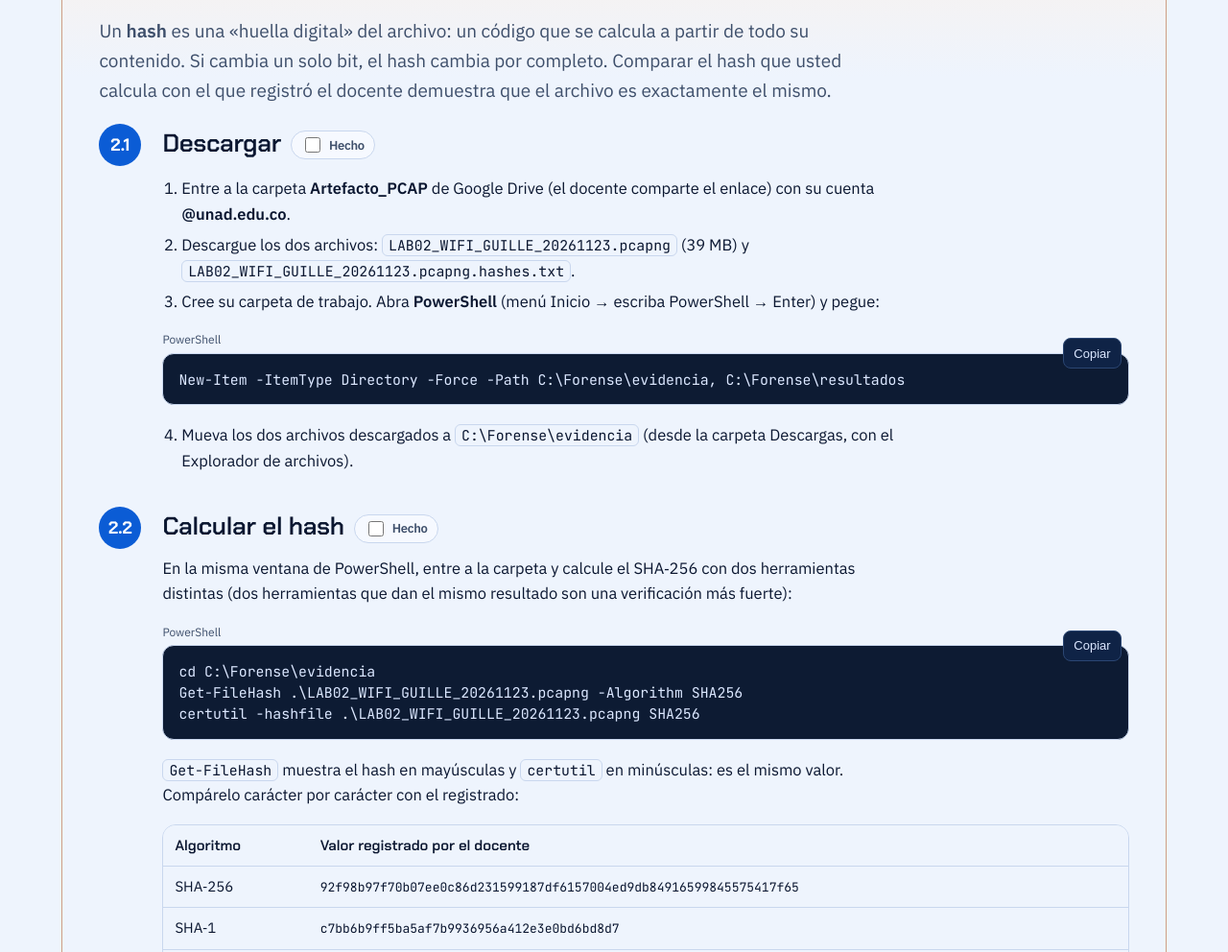
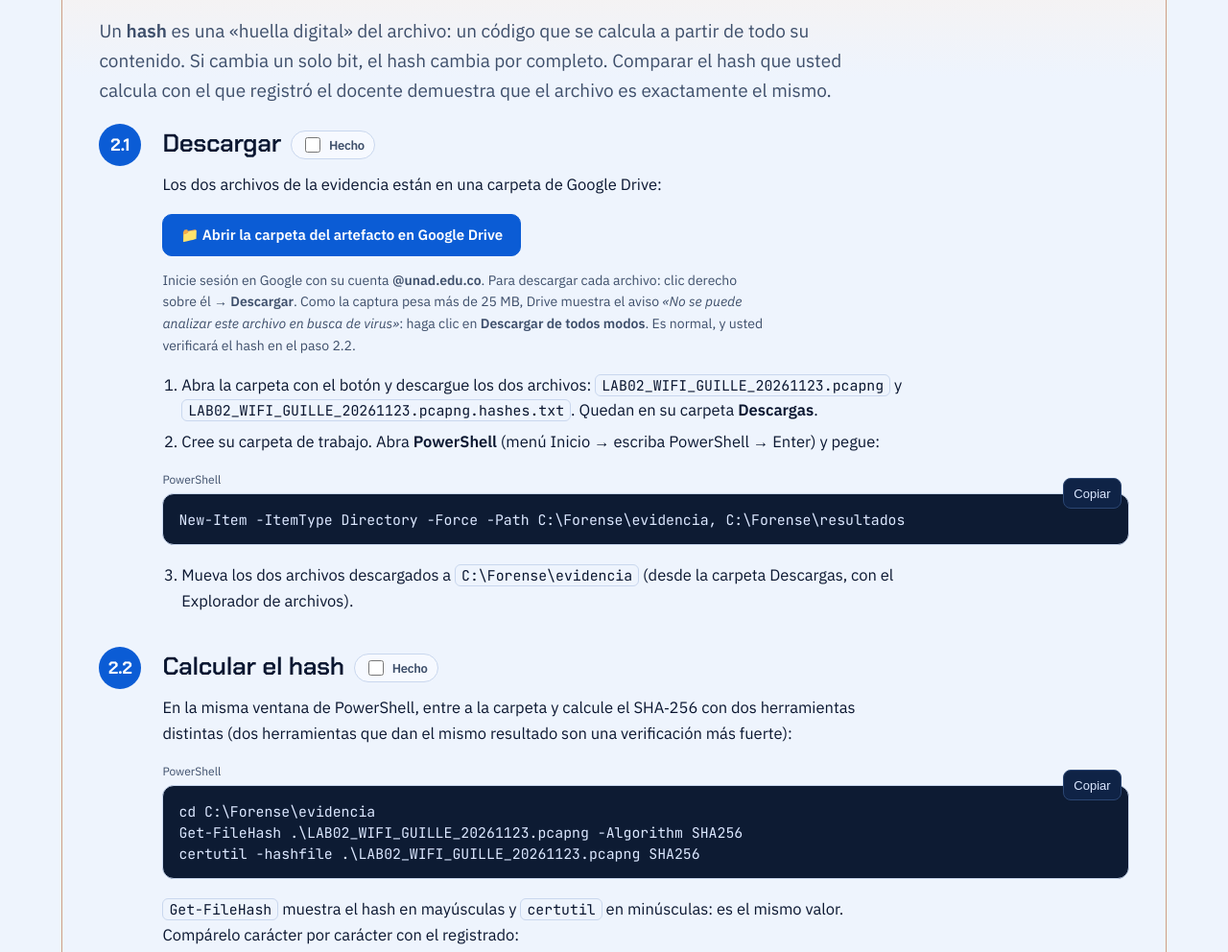
Before and after one commit to guillermootalora/lab02-red-estudiantes, a plain HTML site: page index.html in a window 1280 px wide. Shown: the part 5202-6194 px from the top of the page at 96% size. Drawn offline with Linux system fonts and the light colour scheme.

Commit message:
Lab02: enlace a la carpeta del artefacto en Drive

```diff
--- a/css/estilos.css
+++ b/css/estilos.css
@@ -412,3 +412,6 @@ h2 .q{display:inline-block;vertical-align:middle;margin-left:8px;font:600 13px "
 .panes .z3{fill:var(--orange-soft);stroke:var(--orange);stroke-width:2}
 table.expl td:first-child{white-space:nowrap}
 @media (max-width:760px){.ptab{padding:6px 9px;font-size:13px}}
+.dlbox{display:flex;flex-wrap:wrap;gap:12px;margin:14px 0}
+.dlbox .btn{text-align:center;line-height:1.3}
+.dlbox .btn small{font-weight:400;font-size:12px;opacity:.85}
--- a/index.html
+++ b/index.html
@@ -152,7 +152,7 @@
 <section data-tab="est" class="band alt" id="verificar"><div class="wrap frame t-orange" data-label="Paso 2 · Integridad">
  <h2>Paso 2 · Descargar la evidencia y verificar que no ha cambiado</h2>
  <p class="lead">Un <b>hash</b> es una «huella digital» del archivo: un código que se calcula a partir de todo su contenido. Si cambia un solo bit, el hash cambia por completo. Comparar el hash que usted calcula con el que registró el docente demuestra que el archivo es exactamente el mismo.</p>
- <div class="step "><div class="n">2.1</div><div><h3>Descargar</h3><ol class="do"><li>Entre a la carpeta <b>Artefacto_PCAP</b> de Google Drive (el docente comparte el enlace) con su cuenta <b>@unad.edu.co</b>.</li><li>Descargue los dos archivos: <code>LAB02_WIFI_GUILLE_20261123.pcapng</code> (39 MB) y <code>LAB02_WIFI_GUILLE_20261123.pcapng.hashes.txt</code>.</li><li>Cree su carpeta de trabajo. Abra <b>PowerShell</b> (menú Inicio → escriba PowerShell → Enter) y pegue:</li></ol><div class="code"><span class="t">PowerShell</span><pre><code>New-Item -ItemType Directory -Force -Path C:\Forense\evidencia, C:\Forense\resultados</code></pre></div><ol class="do" start="4"><li>Mueva los dos archivos descargados a <code>C:\Forense\evidencia</code> (desde la carpeta Descargas, con el Explorador de archivos).</li></ol></div></div>
+ <div class="step "><div class="n">2.1</div><div><h3>Descargar</h3><p>Los dos archivos de la evidencia están en una carpeta de Google Drive:</p><div class="dlbox"><a class="btn pri" href="https://drive.google.com/drive/folders/156IenrcgS5y74ahfiI4DmHFQwo8Cdc6u?usp=sharing" target="_blank" rel="noopener">📁 Abrir la carpeta del artefacto en Google Drive</a></div><p class="small">Inicie sesión en Google con su cuenta <b>@unad.edu.co</b>. Para descargar cada archivo: clic derecho sobre él → <b>Descargar</b>. Como la captura pesa más de 25 MB, Drive muestra el aviso <i>«No se puede analizar este archivo en busca de virus»</i>: haga clic en <b>Descargar de todos modos</b>. Es normal, y usted verificará el hash en el paso 2.2.</p><ol class="do"><li>Abra la carpeta con el botón y descargue los dos archivos: <code>LAB02_WIFI_GUILLE_20261123.pcapng</code> y <code>LAB02_WIFI_GUILLE_20261123.pcapng.hashes.txt</code>. Quedan en su carpeta <b>Descargas</b>.</li><li>Cree su carpeta de trabajo. Abra <b>PowerShell</b> (menú Inicio → escriba PowerShell → Enter) y pegue:</li></ol><div class="code"><span class="t">PowerShell</span><pre><code>New-Item -ItemType Directory -Force -Path C:\Forense\evidencia, C:\Forense\resultados</code></pre></div><ol class="do" start="3"><li>Mueva los dos archivos descargados a <code>C:\Forense\evidencia</code> (desde la carpeta Descargas, con el Explorador de archivos).</li></ol></div></div>
  <div class="step "><div class="n">2.2</div><div><h3>Calcular el hash</h3><p>En la misma ventana de PowerShell, entre a la carpeta y calcule el SHA‑256 con dos herramientas distintas (dos herramientas que dan el mismo resultado son una verificación más fuerte):</p><div class="code"><span class="t">PowerShell</span><pre><code>cd C:\Forense\evidencia
 Get-FileHash .\LAB02_WIFI_GUILLE_20261123.pcapng -Algorithm SHA256
 certutil -hashfile .\LAB02_WIFI_GUILLE_20261123.pcapng SHA256</code></pre></div><p><code>Get-FileHash</code> muestra el hash en mayúsculas y <code>certutil</code> en minúsculas: es el mismo valor. Compárelo carácter por carácter con el registrado:</p><div class="scroll"><table class="stack"><thead><tr><th>Algoritmo</th><th>Valor registrado por el docente</th></tr></thead><tbody><tr><td>SHA‑256</td><td><span class="h">92f98b97f70b07ee0c86d231599187df6157004ed9db84916599845575417f65</span></td></tr><tr><td>SHA‑1</td><td><span class="h">c7bb6b9ff5ba5af7b9936956a412e3e0bd6bd8d7</span></td></tr><tr><td>MD5</td><td><span class="h">200cf6107ecb3019247ef231dd61e0c0</span></td></tr></tbody></table></div><div class="call bad"><b>Si no coincide</b><p>No analice el archivo. Vuelva a descargarlo; si sigue sin coincidir, avise al docente y anótelo en el informe.</p></div></div></div>
@@ -333,7 +333,7 @@ attrib +r .\LAB02_WIFI_GUILLE_20261123.pcapng</code></pre></div>
 <section class="band alt" id="descargas"><div class="wrap frame t-blue" data-label="Descargas">
  <h2>Descargas</h2>
  <div class="cols">
-  <div class="card"><h4>Captura de red (39 MB)</h4><p>En la carpeta <b>Artefacto_PCAP</b> de Google Drive (el docente comparte el enlace): <code>LAB02_WIFI_GUILLE_20261123.pcapng</code> y <code>LAB02_WIFI_GUILLE_20261123.pcapng.hashes.txt</code>, sin comprimir. Verifique el SHA‑256 antes de analizar (paso 1).</p></div>
+  <div class="card"><h4>Captura de red (39 MB)</h4><div class="dlbox"><a class="btn pri" href="https://drive.google.com/drive/folders/156IenrcgS5y74ahfiI4DmHFQwo8Cdc6u?usp=sharing" target="_blank" rel="noopener">📁 Abrir la carpeta del artefacto en Google Drive</a></div><p class="small">Inicie sesión en Google con su cuenta <b>@unad.edu.co</b>. Para descargar cada archivo: clic derecho sobre él → <b>Descargar</b>. Como la captura pesa más de 25 MB, Drive muestra el aviso <i>«No se puede analizar este archivo en busca de virus»</i>: haga clic en <b>Descargar de todos modos</b>. Es normal, y usted verificará el hash en el paso 2.2.</p><p>Contiene <code>LAB02_WIFI_GUILLE_20261123.pcapng</code> y <code>LAB02_WIFI_GUILLE_20261123.pcapng.hashes.txt</code>, sin comprimir. Verifique el SHA‑256 antes de analizar (paso 1).</p></div>
   <div class="card"><h4>Verificación rápida</h4><div class="code"><pre><code>sha256sum -c SHA256SUMS-LAB02.txt                 # Linux
 Get-FileHash .\LAB02_WIFI_GUILLE_20261123.pcapng -Algorithm SHA256   # Windows</code></pre></div></div>
  </div>
```
Also changed, not shown: 2 other files.
